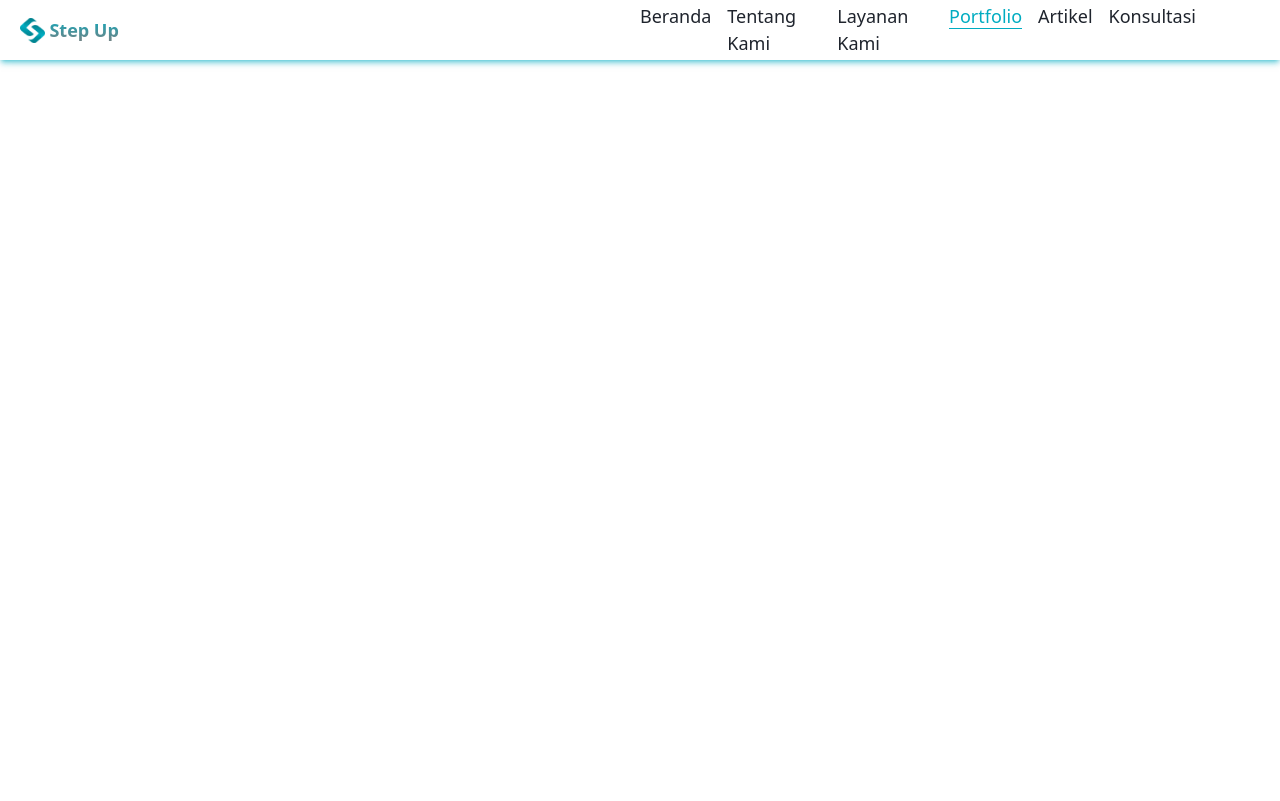
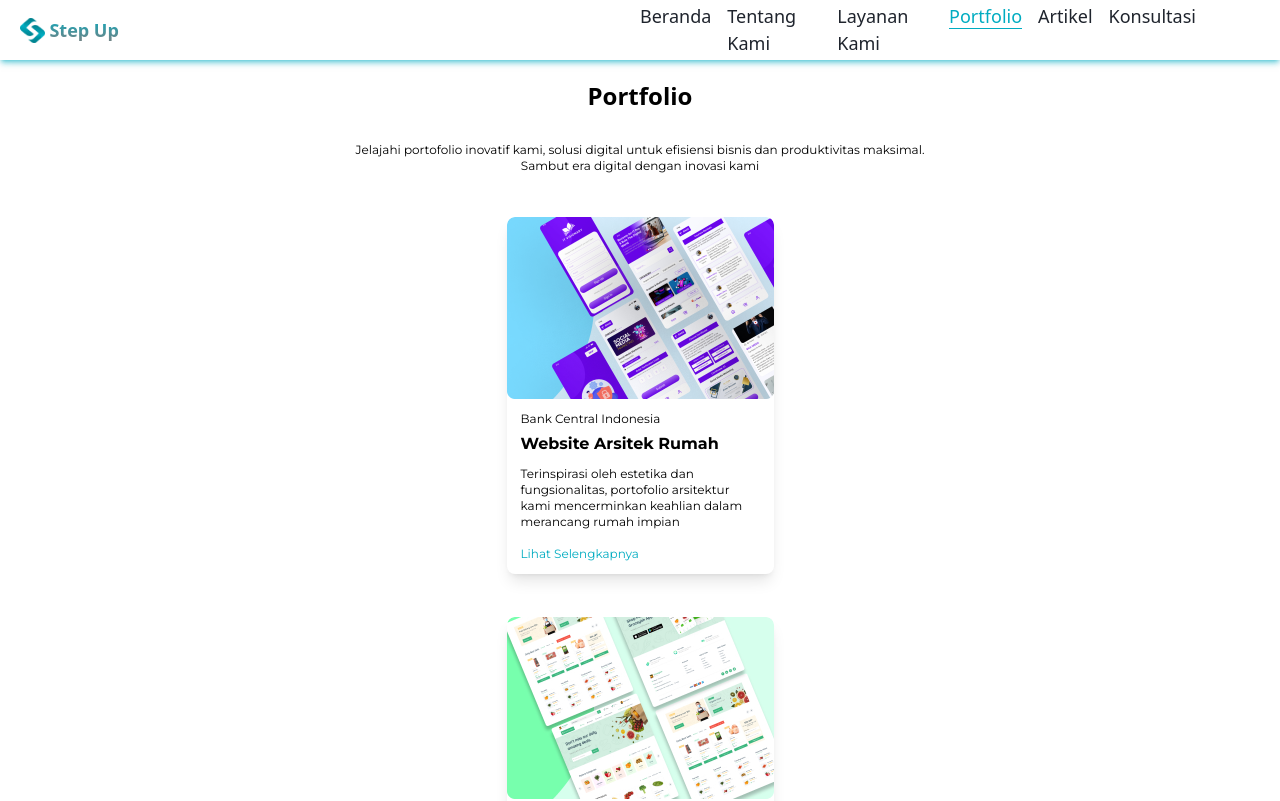
Before and after one commit to StepUpProject/Web-profile, a React (Vite) app in the folder client/: page /portfolio in a window 1280 px wide. Shown: the top 801 px of the page. Built offline with nearby package versions, Linux system fonts and the light colour scheme.

Commit message:
membuat halaman portfolio yang pertama

```diff
--- /dev/null
+++ b/client/src/components/Fragments/CardPortfolio.jsx
@@ -0,0 +1,16 @@
+const CardPortfolio = ({ image, title, subtitle, description}) => {
+  return (
+    <div className="max-w-[267px] mx-auto mt-[43px] rounded-lg font-body overflow-hidden shadow-lg box-border">
+      <img src={image} alt="Cards" className="w-full h-auto" />
+      <div className="px-[14px] py-3 box-border leading-3">
+        <h2 className="text-xs ">{subtitle}</h2>
+        <h1 className="text-[16px] font-bold text-left my-[11px]">{title}</h1>
+        <p className="word-wrap my-4 text-left text-xs ">{description}</p>
+        <a href="./portfolioDetail.jsx?" className=" text-xs text-primary">Lihat Selengkapnya</a>
+      </div>
+    </div>
+  );
+};
+
+
+export default CardPortfolio;
--- a/client/src/pages/portfolio.jsx
+++ b/client/src/pages/portfolio.jsx
@@ -1,13 +1,42 @@
-import Navbar from "../components/Fragments/Navbar";
+import NavBar from "../components/Fragments/Navbar";
+import Footer from "../components/Fragments/Footer";
+import CardPortfolio from "../components/Fragments/CardPortfolio";
 
 
 const Portfolio = () => {
+  // object card layanan
+  const portfolios = [
+    {
+      id:1,
+      image:"./images/portfolio-card-1.png",
+      title:"Website Arsitek Rumah",
+      subtitle:"Bank Central Indonesia",
+      description:"Terinspirasi oleh estetika dan fungsionalitas, portofolio arsitektur kami mencerminkan keahlian dalam merancang rumah impian"
+    },
+    {
+      id:2,
+      image:"./images/portfolio-card-2.png",
+      title:"Website Catering",
+      subtitle:"Warung Makan Kokoh",
+      description:"Terinspirasi oleh estetika dan fungsionalitas, portofolio arsitektur kami mencerminkan keahlian dalam merancang rumah impian"
+    }
+  ]
+
     return (
         <>
-        <Navbar></Navbar>
-            <div>
-                <h1>Portfolio</h1>
-            </div>
+          <NavBar />
+          <main className="px-2 mb-14 box-border">
+            <h1 className="mt-[80px] text-2xl font-bold text-center">Portfolio</h1>
+            <p className="mt-[30px] w-full text-xs font-body leading-4 text-black px-[12px] text-center">
+              Jelajahi portofolio inovatif kami, solusi digital untuk efisiensi bisnis dan produktivitas maksimal.
+              <br /> Sambut era digital dengan inovasi kami
+            </p>
+            {/* memanggil object portfolios */}
+            {portfolios.map((portfolio)=>(
+              <CardPortfolio key={portfolio.id} {...portfolio}/>
+            ))}
+          </main>
+          <Footer />
         </>
     );
 }
```
Also changed, not shown: client/public/images/portfolio-card-1.png (added), client/public/images/portfolio-card-2.png (added).
